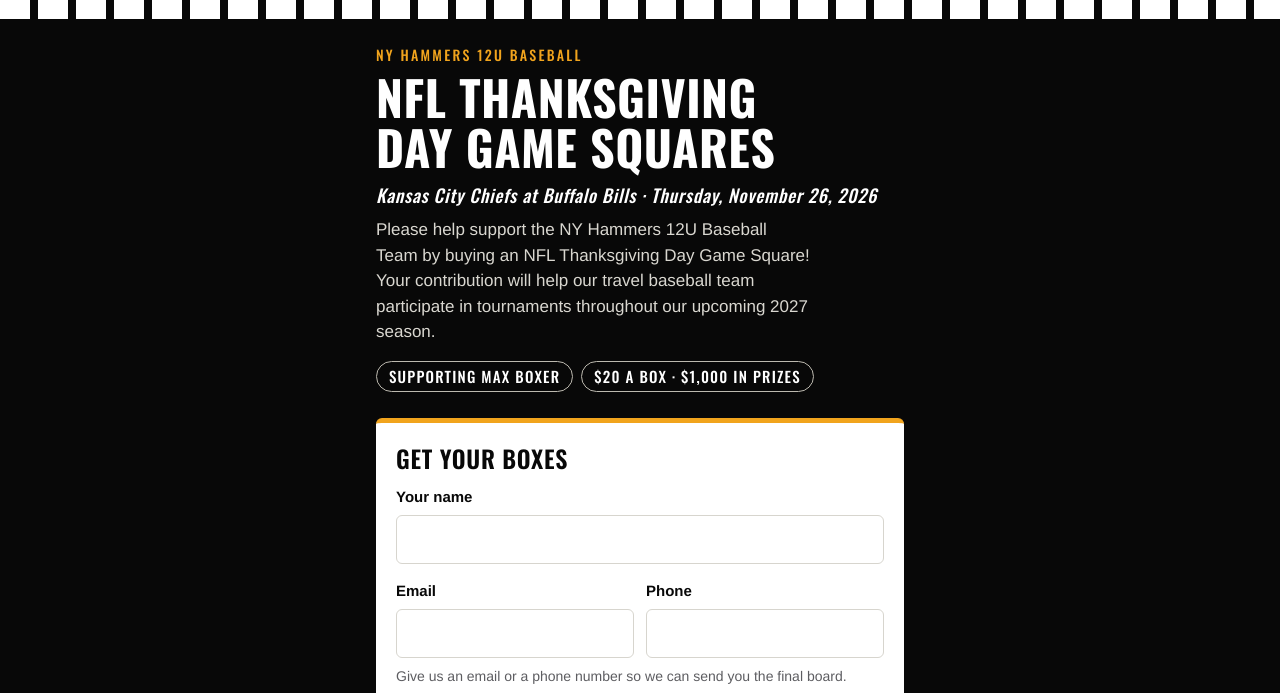
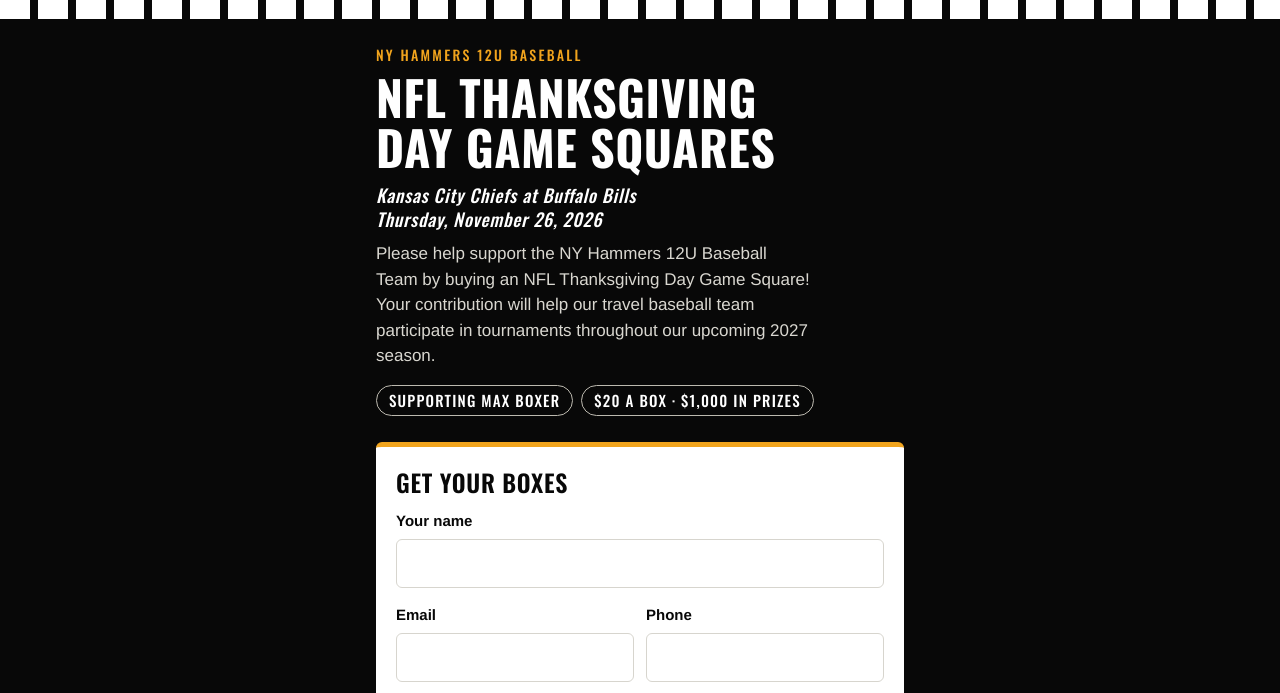
Before and after one commit to boxoprofundo/hammers, a plain HTML site: page index.html in a window 1280 px wide. Shown: the part 96-789 px from the top of the page. Drawn offline with nearby package versions, Linux system fonts and the light colour scheme; no server answers.

Commit message:
Put the game date on its own line
Co-Authored-By: Claude Opus 5.5 <noreply@anthropic.com>
Claude-Session: https://claude.ai/code/session_017ni554VETL8LNm6U5hSHAg

```diff
--- a/index.html
+++ b/index.html
@@ -179,7 +179,7 @@
     <div class="wrap">
       <div class="eyebrow">NY Hammers 12U Baseball</div>
       <h1>NFL Thanksgiving Day Game Squares</h1>
-      <p class="matchup">Kansas City Chiefs at Buffalo Bills · Thursday, November 26, 2026</p>
+      <p class="matchup">Kansas City Chiefs at Buffalo Bills<br>Thursday, November 26, 2026</p>
       <p class="lede">Please help support the NY Hammers 12U Baseball Team by buying an NFL Thanksgiving Day Game Square! Your contribution will help our travel baseball team participate in tournaments throughout our upcoming 2027 season.</p>
       <div class="tally" aria-live="polite">
         <span class="chip">Supporting Max Boxer</span>
```
Also changed, not shown: preview.html (+1 -1 lines).
